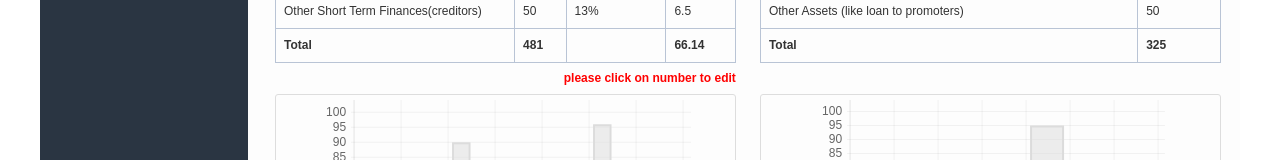
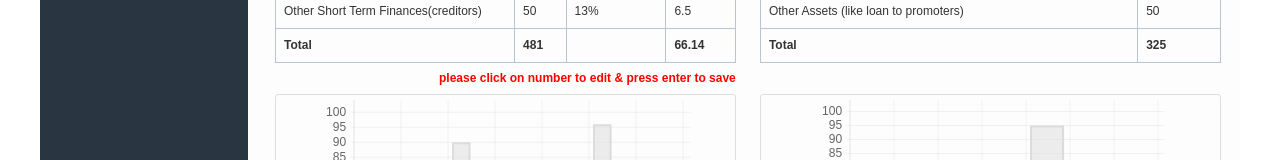
Before and after one commit to safiahmed/Onicra, a plain HTML site: page public_html/index.html in a window 1280 px wide. Shown: the part 387-547 px from the top of the page. Drawn offline with nearby package versions, Linux system fonts and the light colour scheme.

Commit message:
3 change

```diff
--- a/public_html/index.html
+++ b/public_html/index.html
@@ -149,7 +149,7 @@
                                     </tbody>
                                 </table>
                             </div><!-- /.table-responsive -->
-                            <span class="info">please click on number to edit</span>
+                            <span class="info">please click on number to edit & press enter to save</span>
                         </div>
                         <div class="right-data-table">
                             <p>
```
